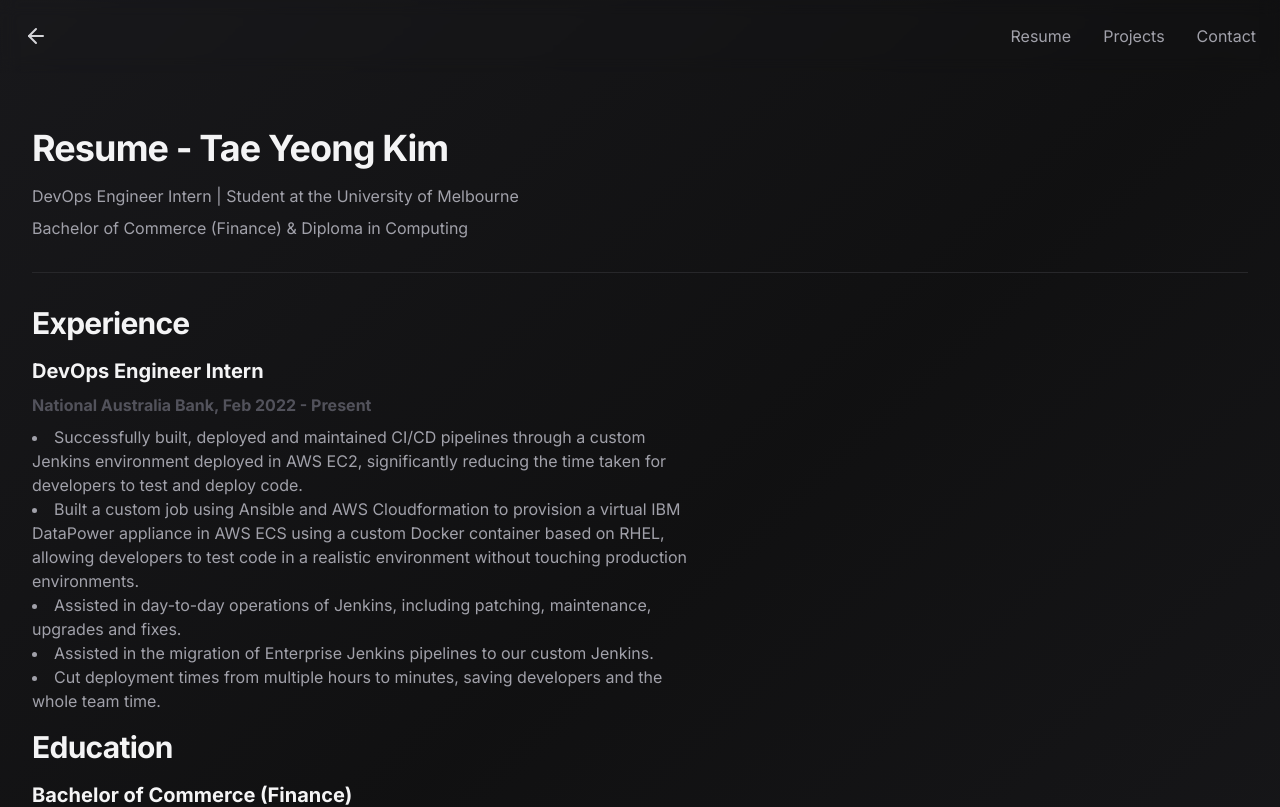
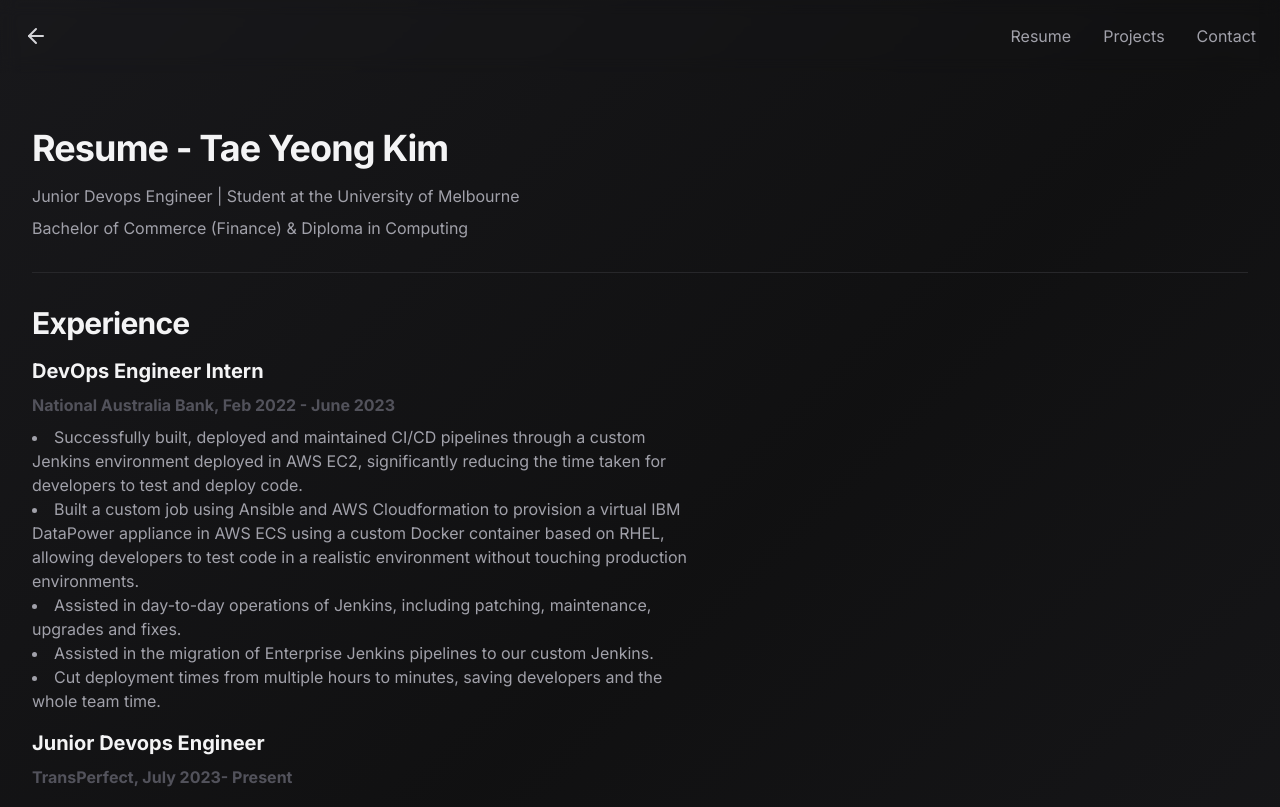
Before and after one commit to taeyeong2k/portfolio, a Next.js app: page /resume in a window 1280 px wide. Shown: the top 807 px of the page. Built offline with nearby package versions, Linux system fonts and the light colour scheme; what tailwindcss-debug-screens would draw is missing.

Commit message:
update portfolio

```diff
--- a/app/page.tsx
+++ b/app/page.tsx
@@ -36,14 +36,14 @@
 			<div className="hidden w-screen h-px animate-glow md:block animate-fade-right bg-gradient-to-r from-zinc-300/0 via-zinc-300/50 to-zinc-300/0" />
 			<div className="my-16 text-center animate-fade-in">
 				<h2 className="text-sm text-zinc-500 ">
-					Hi, my name is Tae, I'm a devops engineering intern
+					Hi, my name is Tae, I'm a Junior Devops Engineer at
 					at{" "}
 					<Link
 						target="_blank"
-						href="https://nab.com.au"
+						href="https://transperfect.com"
 						className="underline duration-500 hover:text-zinc-300"
 					>
-						NAB,
+						Transperfect,
 					</Link>
 
 					<br />
--- a/app/resume/page.tsx
+++ b/app/resume/page.tsx
@@ -10,7 +10,7 @@
                         Resume - Tae Yeong Kim
                     </h2>
                     <p className="mt-4 text-zinc-400">
-                        DevOps Engineer Intern | Student at the University of Melbourne
+                        Junior Devops Engineer | Student at the University of Melbourne
                     </p>
                     <p className="mt-2 text-zinc-400">
                         Bachelor of Commerce (Finance) & Diploma in Computing
@@ -26,7 +26,7 @@
                     <div className="mt-4">
                         <h4 className="text-xl font-bold text-zinc-100">DevOps Engineer Intern</h4>
                         <p className="mt-2 text-zinc-600 font-bold">
-                            National Australia Bank, Feb 2022 - Present
+                            National Australia Bank, Feb 2022 - June 2023
                         </p>
                         <ul className="mt-2 text-zinc-400 list-disc list-inside">
                             <li>Successfully built, deployed and maintained CI/CD pipelines through a custom Jenkins environment deployed in AWS EC2, significantly reducing the time taken for developers to test and deploy code.</li>
@@ -37,6 +37,10 @@
                         </ul>
                     </div>
 
+                    <div className="mt-4">
+                        <h4 className="text-xl font-bold text-zinc-100">Junior Devops Engineer</h4>
+                        <p className="mt-2 text-zinc-600 font-bold">TransPerfect, July 2023- Present</p>
+                    </div>
                     <h3 className="text-2xl font-bold tracking-tight text-zinc-100 sm:text-3xl mt-4">
                         Education
                     </h3>
```
